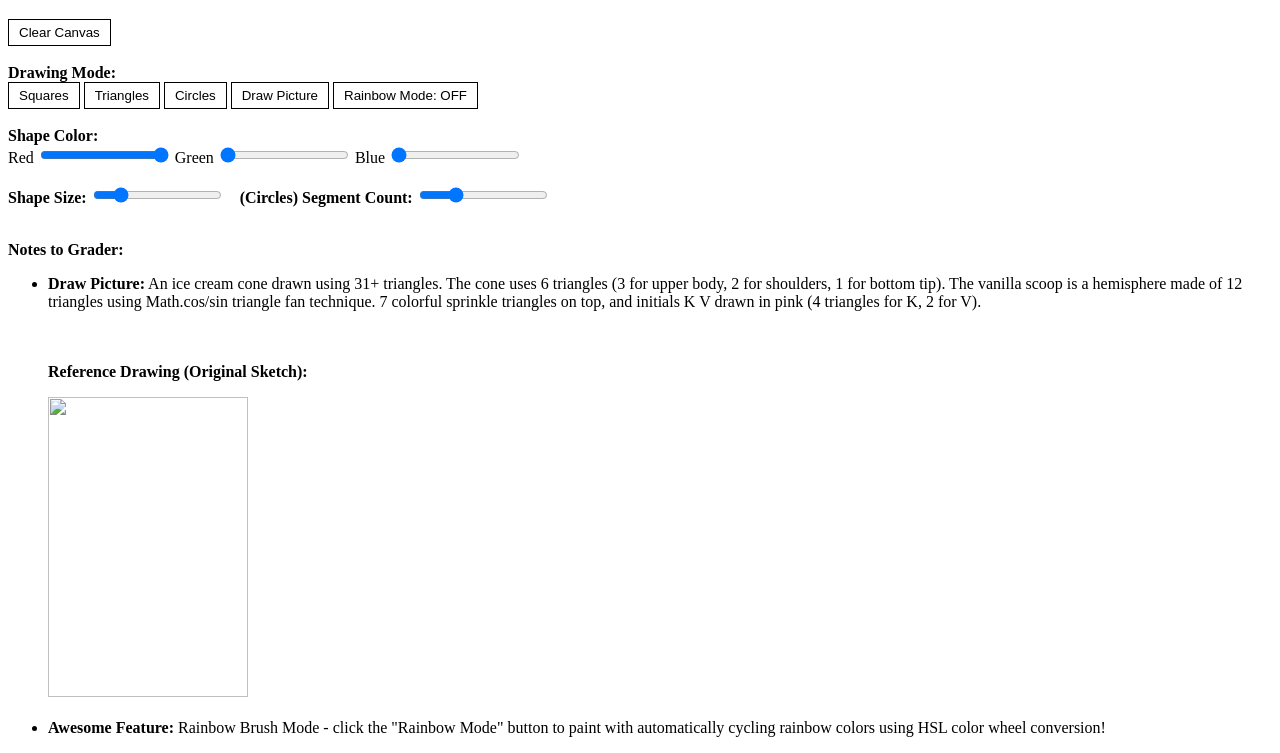
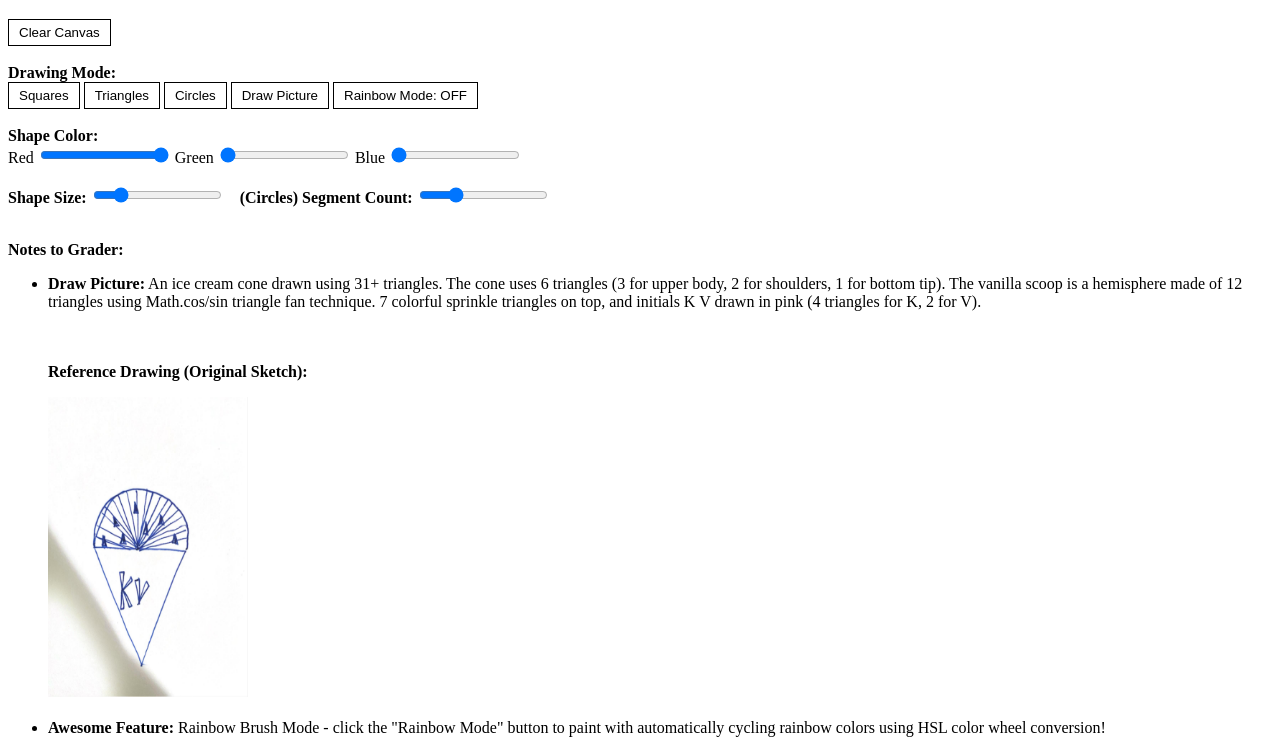
Before and after one commit to kevaradh/CSE-160, a plain HTML site: page asgn1/src/asgn1.html in a window 1280 px wide. Shown: the part 453-1206 px from the top of the page. Drawn offline with Linux system fonts and the light colour scheme.

Commit message:
reference image

```diff
--- a/asgn1/src/asgn1.html
+++ b/asgn1/src/asgn1.html
@@ -58,7 +58,7 @@
 
     <br><br>
     <p><b>Reference Drawing (Original Sketch):</b></p>
-    <img src="../asgn1_reference.pdf" width="200" height="300"> <br><br>
+    <img src="asgn1_reference.jpeg" width="200" height="300"> <br><br>
     <li><b>Awesome Feature:</b> Rainbow Brush Mode - click the
     "Rainbow Mode" button to paint with automatically cycling
     rainbow colors using HSL color wheel conversion!</li>
```
Also changed, not shown: asgn1/src/asgn1_reference.jpeg (added).
